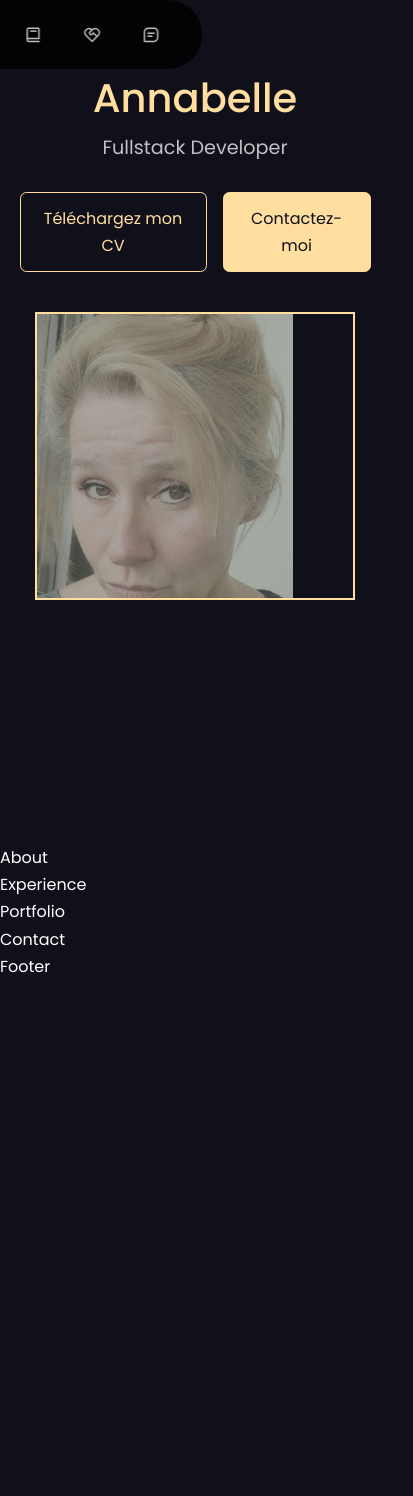
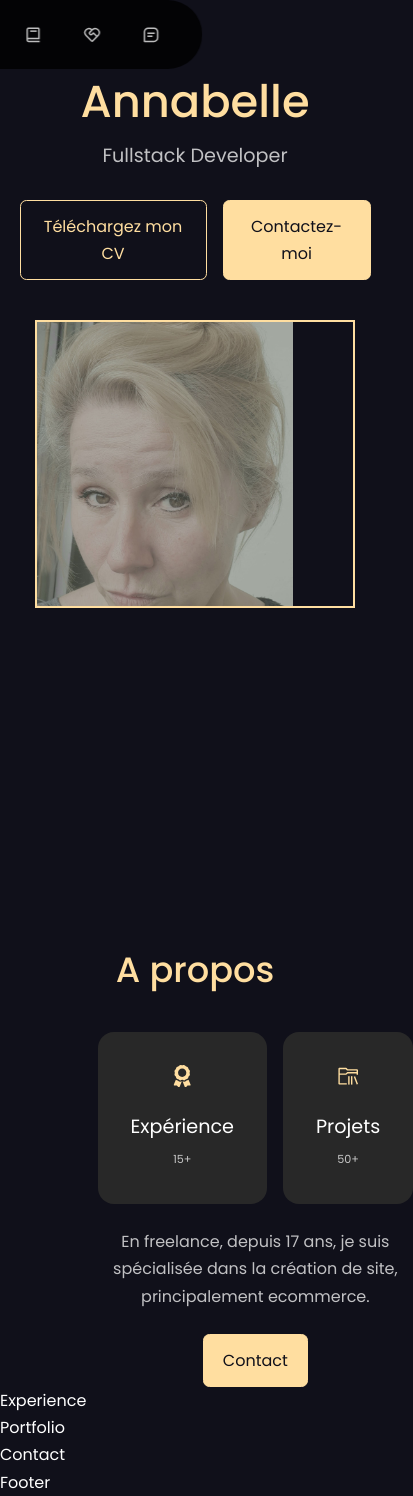
Before and after one commit to CDS-Annabelle/portfolio-anna, a React (Create React App) app: page / in a window 390 px wide. Shown: the whole page, 413 px wide, since content can reach past the window. Before the commit the page ends 980 px from the top, so only its background shows below. Built offline with nearby package versions, Linux system fonts and the light colour scheme.

Commit message:
add about

```diff
--- a/src/components/About/About.js
+++ b/src/components/About/About.js
@@ -1,7 +1,41 @@
 import React from 'react'
+import './about.css'
+import { FaAward } from 'react-icons/fa'
+import { VscFolderLibrary } from 'react-icons/vsc'
 
 const About = () => {
-  return <div>About</div>
+  return (
+    <section id="about">
+      <h2>A propos</h2>
+
+      <div className="container about__container">
+        <div className="about__content">
+          <div className="about__cards">
+            <article className="about__card">
+              <FaAward className="about__icon" />
+              <h4>Expérience</h4>
+              <small>15+</small>
+            </article>
+
+            <article className="about__card">
+              <VscFolderLibrary className="about__icon" />
+              <h4>Projets</h4>
+              <small>50+</small>
+            </article>
+          </div>
+
+          <p>
+            En freelance, depuis 17 ans, je suis spécialisée dans la création de
+            site, principalement ecommerce.
+          </p>
+
+          <a href="#contact" className="btn btn-primary">
+            Contact
+          </a>
+        </div>
+      </div>
+    </section>
+  )
 }
 
 export default About
--- /dev/null
+++ b/src/components/About/about.css
@@ -0,0 +1,88 @@
+.about__container {
+    display: grid;
+    align-items: center;
+    width: 50%;
+}
+
+.about__content {
+    text-align: center;
+}
+
+.about__cards {
+    display: grid;
+    grid-template-columns: repeat(2, 1fr);
+    gap: 1.5rem;
+}
+
+.about__card {
+    background: var(--color-bg-variant);
+    border: 1px solid transparent;
+    border-radius: 1rem;
+    padding: 2rem;
+    text-align: center;
+    transition: var(--transition);
+}
+
+.about__card:hover {
+    background: transparent;
+    border-color: var(--color-primary-variant);
+    cursor: default;
+}
+
+.about__icon {
+    color: var(--color-primary);
+    font-size: 1.4rem;
+    margin-bottom: 1rem;
+}
+
+.about__card h5 {
+    font-size: 0.95rem;
+}
+
+.about__card small {
+    font-size: 0.7rem;
+    color: var(--color-light);
+}
+
+.about__content p {
+    margin: 2rem 0 2.6rem;
+    color: var(--color-light);
+}
+
+/* ================ MEDIA QUERIES (MEDIUM DEVICES) ================= */
+@media screen and (max-width: 1024px) {
+    .about__container {
+        grid-template-columns: 1fr;
+        gap: 0;
+    }
+
+    .about__me {
+        width: 50%;
+        margin: 2rem auto 4rem;
+    }
+
+    .about__content p {
+        margin: 1rem 0 1.5rem;
+    }
+}
+
+/* ================ MEDIA QUERIES (SMALL DEVICES) ================= */
+@media screen and (max-width: 600px) {
+    .about__me {
+        width: 65%;
+        margin: 0 auto 3rem;
+    }
+
+    .about__cards {
+        grid-template-columns: 1fr 1fr;
+        gap: 1rem;
+    }
+
+    .about__content {
+        text-align: center;
+    }
+
+    .about__content p {
+        margin: 1.5rem 0;
+    }
+}
--- a/src/index.css
+++ b/src/index.css
@@ -55,8 +55,17 @@ h5 {
 }
 
 h1 {
-  font-size: 2.5rem;
+  font-size: 2.8rem;
   color: var(--color-primary);
+}
+
+h2 {
+  font-size: 2.2rem;
+}
+
+h4 {
+  font-weight: 400;
+  font-size: 1.2rem;
 }
 
 h5 {
```
